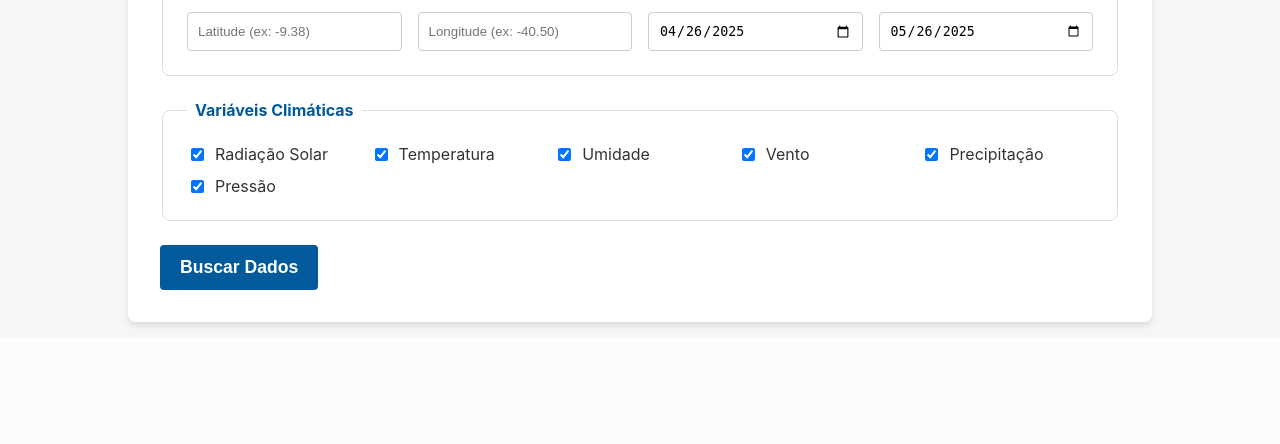
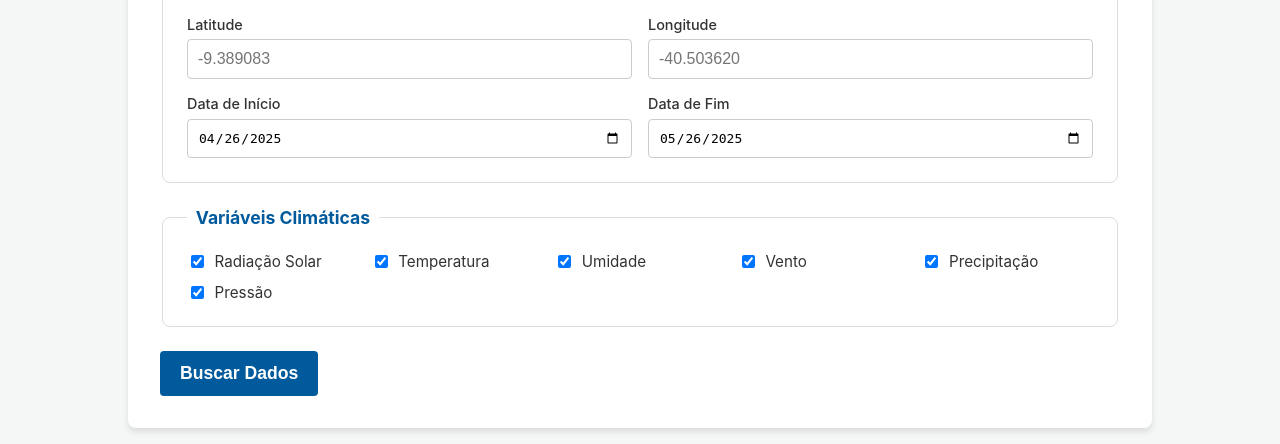
Before and after one commit to joseferreira-dev/climad, a Django app: page / in a window 1280 px wide. Shown: the part 669-1113 px from the top of the page. Before the commit the page ends 998 px from the top, so only its background shows below. Run offline with Django 5.2, Linux system fonts and the light colour scheme; some libraries are stand-ins or nearby versions.

Commit message:
Atualizando estilos do formulário

```diff
--- a/core/templates/core/index.html
+++ b/core/templates/core/index.html
@@ -24,11 +24,31 @@
                     <button type="button" id="map-search-button">Pesquisar</button>
                 </div>
                 <div id="map"></div>
+
                 <div class="form-grid">
-                    <input type="text" id="latitude-input" name="latitude" placeholder="Latitude (ex: -9.38)" required>
-                    <input type="text" id="longitude-input" name="longitude" placeholder="Longitude (ex: -40.50)" required>
-                    <input type="date" name="start_date" required title="Data de Início" value="{{ default_start_date }}">
-                    <input type="date" name="end_date" required title="Data de Fim" value="{{ default_end_date }}">
+
+                    <div class="input-pair">
+                        <div class="form-group">
+                            <label for="latitude-input">Latitude</label>
+                            <input type="text" id="latitude-input" name="latitude" placeholder="-9.389083" required>
+                        </div>
+                        <div class="form-group">
+                            <label for="longitude-input">Longitude</label>
+                            <input type="text" id="longitude-input" name="longitude" placeholder="-40.503620" required>
+                        </div>
+                    </div>
+
+                    <div class="input-pair">
+                        <div class="form-group">
+                            <label for="start-date-input">Data de Início</label>
+                            <input type="date" id="start-date-input" name="start_date" required title="Data de Início" value="{{ default_start_date }}">
+                        </div>
+                        <div class="form-group">
+                            <label for="end-date-input">Data de Fim</label>
+                            <input type="date" id="end-date-input" name="end_date" required title="Data de Fim" value="{{ default_end_date }}">
+                        </div>
+                    </div>
+
                 </div>
             </fieldset>
 
--- a/static/css/style.css
+++ b/static/css/style.css
@@ -42,13 +40,32 @@ legend {
     font-weight: bold;
     color: #005a9c;
     padding: 0 0.5em;
+    font-size: 1.1em;
 }
 
 /* Grelha para os campos de texto e data */
 .form-grid {
+    display: flex;
+    flex-direction: column; /* Empilha os pares verticalmente */
+    gap: 1em; /* Espaço entre os pares de inputs */
+}
+
+.input-pair {
     display: grid;
-    grid-template-columns: repeat(auto-fit, minmax(200px, 1fr));
-    gap: 1em;
+    grid-template-columns: 1fr 1fr; /* Cria duas colunas de tamanho igual */
+    gap: 1em; /* Espaço entre os dois inputs do par */
+}
+
+.form-group {
+    display: flex;
+    flex-direction: column;
+    gap: 0.4em;
+}
+
+.form-group label {
+    font-weight: 500;
+    font-size: 0.9em;
+    color: #333;
 }
 
 /* Grelha para as checkboxes */
@@ -63,6 +80,7 @@ legend {
     align-items: center;
     gap: 0.5em;
     cursor: pointer;
+    font-size: 0.95em;
 }
 
 /* Estilo dos Inputs */
@@ -73,6 +91,7 @@ input[type="date"] {
     border-radius: 4px;
     width: 100%;
     box-sizing: border-box; /* Garante que o padding não aumente a largura total */
+    font-size: 1em;
 }
 
 /* Botão de Submissão */
```
Also changed, not shown: other parts of static/css/style.css (+23 -25 lines).
